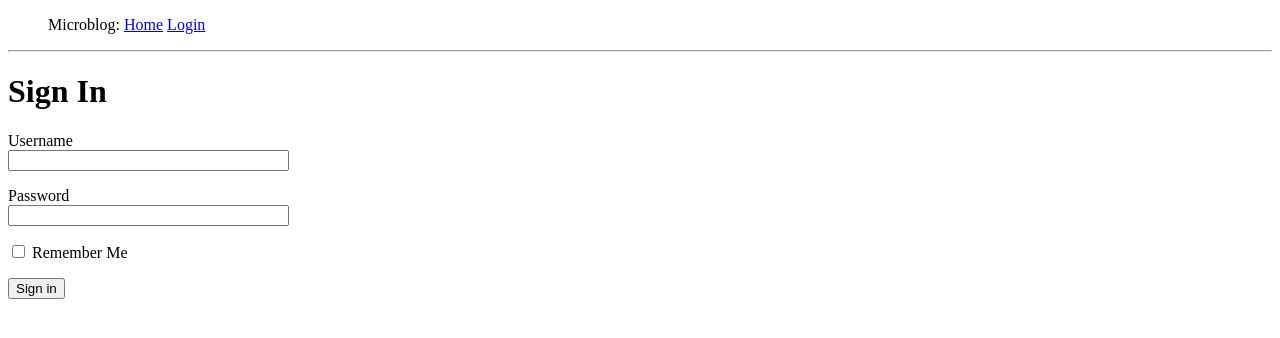
After one commit to azuranop/flask-microblog, a Flask app: page /login in a window 1280 px wide. The commit adds this page. Shown: the top 338 px of the page. Run offline with Flask 2, Linux system fonts and the light colour scheme.

Commit message:
login form

```diff
--- a/app/__init__.py
+++ b/app/__init__.py
@@ -1,3 +1,7 @@
 from flask import Flask
+from config import Config
+
 app = Flask(__name__)
+app.config.from_object(Config)
+
 from app import routes
--- /dev/null
+++ b/app/forms.py
@@ -0,0 +1,10 @@
+from flask_wtf import FlaskForm
+from wtforms import StringField, PasswordField, BooleanField, SubmitField
+from wtforms.validators import DataRequired
+
+
+class LoginForm(FlaskForm):
+    username = StringField('Username', validators=[DataRequired()])
+    password =  PasswordField('Password', validators=[DataRequired()])
+    remember_me = BooleanField('Remember Me')
+    submit = SubmitField('Sign in')
--- a/app/routes.py
+++ b/app/routes.py
@@ -1,5 +1,6 @@
 from flask import render_template
 from app import app
+from app.forms import LoginForm
 
 
 @app.route('/')
@@ -17,3 +18,9 @@ def index():
         }
     ]
     return render_template('index.html', title='Home', user=user, posts=posts)
+
+
+@app.route('/login')
+def login():
+    form = LoginForm()
+    return render_template('login.html', title='Sign In', form=form)
--- a/app/templates/base.html
+++ b/app/templates/base.html
@@ -14,6 +14,7 @@
 <body>
     <dir>Microblog:
         <a href="/index">Home</a>
+        <a href="/login">Login</a>
     </dir>
     <hr> {% block content %}{% endblock %}
 
--- /dev/null
+++ b/app/templates/login.html
@@ -0,0 +1,20 @@
+{% extends "base.html" %} {% block content %}
+<h1>Sign In</h1>
+<form action="" method="post" novalidate>
+    {{ form.hidden_tag() }}
+    <p>
+        {{ form.username.label}}
+        <br> {{ form.username(size=32) }}
+    </p>
+    <p>
+        {{ form.password.label}}
+        <br> {{ form.password(size=32) }}
+    </p>
+    <p>
+        {{ form.remember_me() }} {{ form.remember_me.label }}
+    </p>
+    <p>
+        {{ form.submit()}}
+    </p>
+</form>
+{% endblock %}
--- /dev/null
+++ b/config.py
@@ -0,0 +1,4 @@
+import os
+
+class Config(object):
+    SECRET_KEY = os.environ.get('SECRET_KEY') or 'you-will-never-guess'
```
Also changed, not shown: microblog.py (line endings or trailing spaces), 1 other file.
